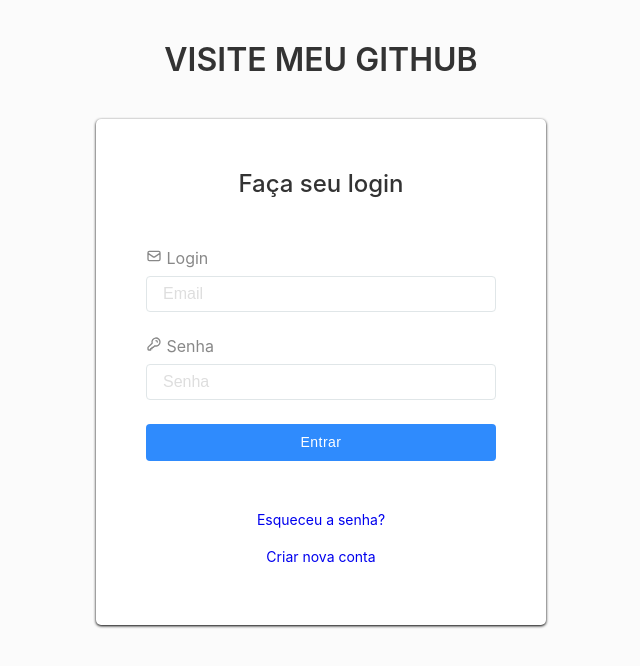
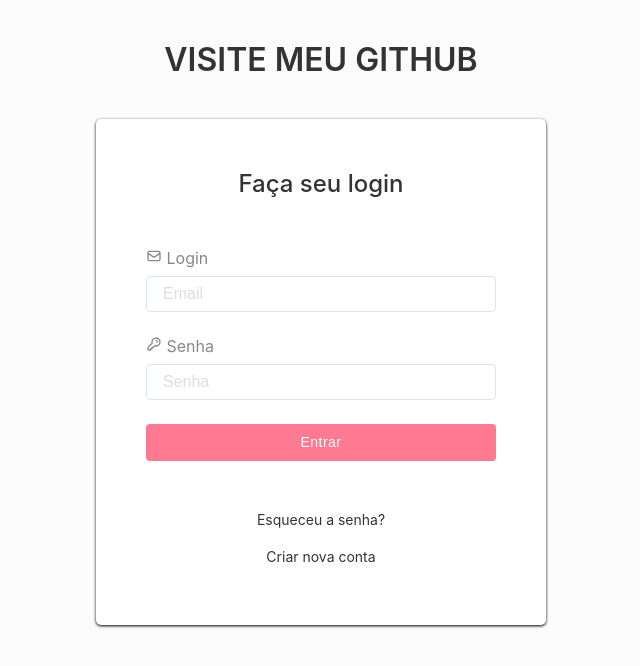
Before and after one commit to ouwargui/crud_angular, a React (Create React App) app in the folder app/: page / in a window 1280 px wide. Shown: the top 666 px of the page, without its empty margins (319-959 px from the left). Built offline with nearby package versions, Linux system fonts and the light colour scheme.

Commit message:
changes color of everything

```diff
--- a/app/src/components/buttons/Button.tsx
+++ b/app/src/components/buttons/Button.tsx
@@ -6,11 +6,23 @@ export interface ButtonParams {
   text: string;
   type?: string;
   onClickSubmit: () => any;
+  color?: string;
+  backgroundColor?: string;
 }
 
-const Button: React.FC<ButtonParams> = ({full, text, onClickSubmit}) => {
+const Button: React.FC<ButtonParams> = ({
+  backgroundColor,
+  color,
+  full,
+  text,
+  onClickSubmit,
+}) => {
   return (
-    <Container onClick={() => onClickSubmit()} full={full}>
+    <Container
+      onClick={() => onClickSubmit()}
+      full={full}
+      color={color}
+      backgroundColor={backgroundColor}>
       {text}
     </Container>
   );
--- a/app/src/components/buttons/styles.ts
+++ b/app/src/components/buttons/styles.ts
@@ -2,6 +2,8 @@ import styled from 'styled-components';
 
 interface ButtonParams {
   full: boolean;
+  color: string | undefined;
+  backgroundColor: string | undefined;
 }
 
 export const Container = styled.button<ButtonParams>`
@@ -11,7 +13,7 @@ export const Container = styled.button<ButtonParams>`
   border-radius: 4px;
   padding: 8px 16px;
   outline: none;
-  background-color: #2f8bfd;
+  background-color: ${(props) => (props.color ? props.color : '#2f8bfd')};
   color: #ffffff;
   font-size: 0.875rem;
   font-weight: 500;
@@ -20,6 +22,7 @@ export const Container = styled.button<ButtonParams>`
   cursor: pointer;
   transition: all 0.2s;
   &:hover {
-    background-color: #0072f0;
+    background-color: ${(props) =>
+      props.backgroundColor ? props.backgroundColor : '#0072f0'};
   }
 `;
--- a/app/src/components/header/Header.tsx
+++ b/app/src/components/header/Header.tsx
@@ -8,6 +8,7 @@ import {
   NavbarItemsRight,
   RightItemsContainer,
   Logout,
+  MenuLinks,
 } from './styles';
 
 const Header: React.FC = () => {
@@ -15,9 +16,15 @@ const Header: React.FC = () => {
     <Container>
       <Content>
         <LeftItemsContainer>
-          <NavbarItems>Home</NavbarItems>
-          <NavbarItems>Tasks</NavbarItems>
-          <NavbarItems>History</NavbarItems>
+          <MenuLinks to="/">
+            <NavbarItems>Home</NavbarItems>
+          </MenuLinks>
+          <MenuLinks to="/">
+            <NavbarItems>Tasks</NavbarItems>
+          </MenuLinks>
+          <MenuLinks to="/">
+            <NavbarItems>History</NavbarItems>
+          </MenuLinks>
         </LeftItemsContainer>
         <RightItemsContainer>
           <Logout to="/">
--- a/app/src/components/header/styles.ts
+++ b/app/src/components/header/styles.ts
@@ -51,8 +51,33 @@ export const Logout = styled(Link)`
   display: flex;
   justify-content: center;
   align-items: center;
+  text-decoration: none;
+  color: #333;
 
-  a:visited {
+  &:focus,
+  &:visited,
+  &:link,
+  &:active {
     text-decoration: none;
   }
+  &:hover {
+    text-decoration: #ff7a91;
+    color: #ff7a91;
+  }
 `;
+
+export const MenuLinks = styled(Link)`
+  color: #333;
+  text-decoration: none;
+
+  &:focus,
+  &:visited,
+  &:link,
+  &:active {
+    text-decoration: none;
+  }
+  &:hover {
+    text-decoration: #ff7a91;
+    color: #ff7a91;
+  }
+`;
--- a/app/src/pages/forgot-password-page/ForgotPassword.tsx
+++ b/app/src/pages/forgot-password-page/ForgotPassword.tsx
@@ -1,12 +1,13 @@
 import React, {useState} from 'react';
 import {HiOutlineKey, HiOutlineMail} from 'react-icons/hi';
-import {Link, useHistory} from 'react-router-dom';
+import {useHistory} from 'react-router-dom';
 import Button from '../../components/buttons/Button';
 import Input from '../../components/inputs/Input';
 import {userUpdatePassword} from '../../services/user';
 import {
   Container,
   Content,
+  FooterLinks,
   ForgotAccount,
   LoginForm,
   LoginTitle,
@@ -73,10 +74,12 @@ const ForgotPassword: React.FC = () => {
             type="submit"
             text="Redefinir"
             full
+            color="#ff7a91"
+            backgroundColor="#ff4e6d"
           />
         </LoginForm>
         <ForgotAccount>
-          <Link to="/">Lembrou a senha?</Link>
+          <FooterLinks to="/">Lembrou a senha?</FooterLinks>
         </ForgotAccount>
       </Content>
     </Container>
--- a/app/src/pages/home-page/Home.tsx
+++ b/app/src/pages/home-page/Home.tsx
@@ -6,7 +6,7 @@ import Header from '../../components/header/Header';
 const Home: React.FC = () => {
   return (
     <Container>
-      <Header>a</Header>
+      <Header />
     </Container>
   );
 };
--- a/app/src/pages/login-page/Login.tsx
+++ b/app/src/pages/login-page/Login.tsx
@@ -1,10 +1,11 @@
 import React, {useState} from 'react';
-import {Link, useHistory} from 'react-router-dom';
+import {useHistory} from 'react-router-dom';
 import {HiOutlineKey, HiOutlineMail} from 'react-icons/hi';
 import Input from '../../components/inputs/Input';
 import {
   Container,
   Content,
+  FooterLinks,
   ForgotAccount,
   LoginForm,
   LoginTitle,
@@ -56,14 +57,16 @@ const Login: React.FC = () => {
             type="submit"
             text="Entrar"
             full
+            color="#ff7a91"
+            backgroundColor="#ff4e6d"
           />
         </LoginForm>
         <ForgotAccount>
           <p>
-            <Link to="/reset-password">Esqueceu a senha?</Link>
+            <FooterLinks to="/reset-password">Esqueceu a senha?</FooterLinks>
           </p>
           <p>
-            <Link to="/signup">Criar nova conta</Link>
+            <FooterLinks to="/signup">Criar nova conta</FooterLinks>
           </p>
         </ForgotAccount>
       </Content>
--- a/app/src/pages/login-page/styles.ts
+++ b/app/src/pages/login-page/styles.ts
@@ -1,3 +1,4 @@
+import {Link} from 'react-router-dom';
 import styled from 'styled-components';
 
 export const Container = styled.div`
@@ -50,3 +51,19 @@ export const ForgotAccount = styled.span`
     padding: 10px;
   }
 `;
+
+export const FooterLinks = styled(Link)`
+  color: #333;
+  text-decoration: none;
+
+  &:focus,
+  &:visited,
+  &:link,
+  &:active {
+    text-decoration: none;
+  }
+  &:hover {
+    text-decoration: #ff7a91;
+    color: #ff7a91;
+  }
+`;
--- a/app/src/pages/signup-page/Signup.tsx
+++ b/app/src/pages/signup-page/Signup.tsx
@@ -1,12 +1,12 @@
 import React, {useState} from 'react';
 import {HiOutlineKey, HiOutlineMail, HiOutlineUser} from 'react-icons/hi';
-import {Link} from 'react-router-dom';
 import Button from '../../components/buttons/Button';
 import Input from '../../components/inputs/Input';
 import {insertUser} from '../../services/user';
 import {
   Container,
   Content,
+  FooterLinks,
   ForgotAccount,
   LoginForm,
   LoginTitle,
@@ -70,10 +70,12 @@ const Signup: React.FC = () => {
                 type="submit"
                 text="Cadastrar"
                 full
+                color="#ff7a91"
+                backgroundColor="#ff4e6d"
               />
             </LoginForm>
             <ForgotAccount>
-              <Link to="/">Já tem uma conta?</Link>
+              <FooterLinks to="/">Já tem uma conta?</FooterLinks>
             </ForgotAccount>
           </Content>
         </>
@@ -87,7 +89,7 @@ const Signup: React.FC = () => {
         <Content>
           <LoginTitle>Cadastro realizado com sucesso</LoginTitle>
           <SignedTitle>
-            <Link to="/">Clique aqui para fazer o login</Link>
+            <FooterLinks to="/">Clique aqui para fazer o login</FooterLinks>
           </SignedTitle>
         </Content>
       </>
```
